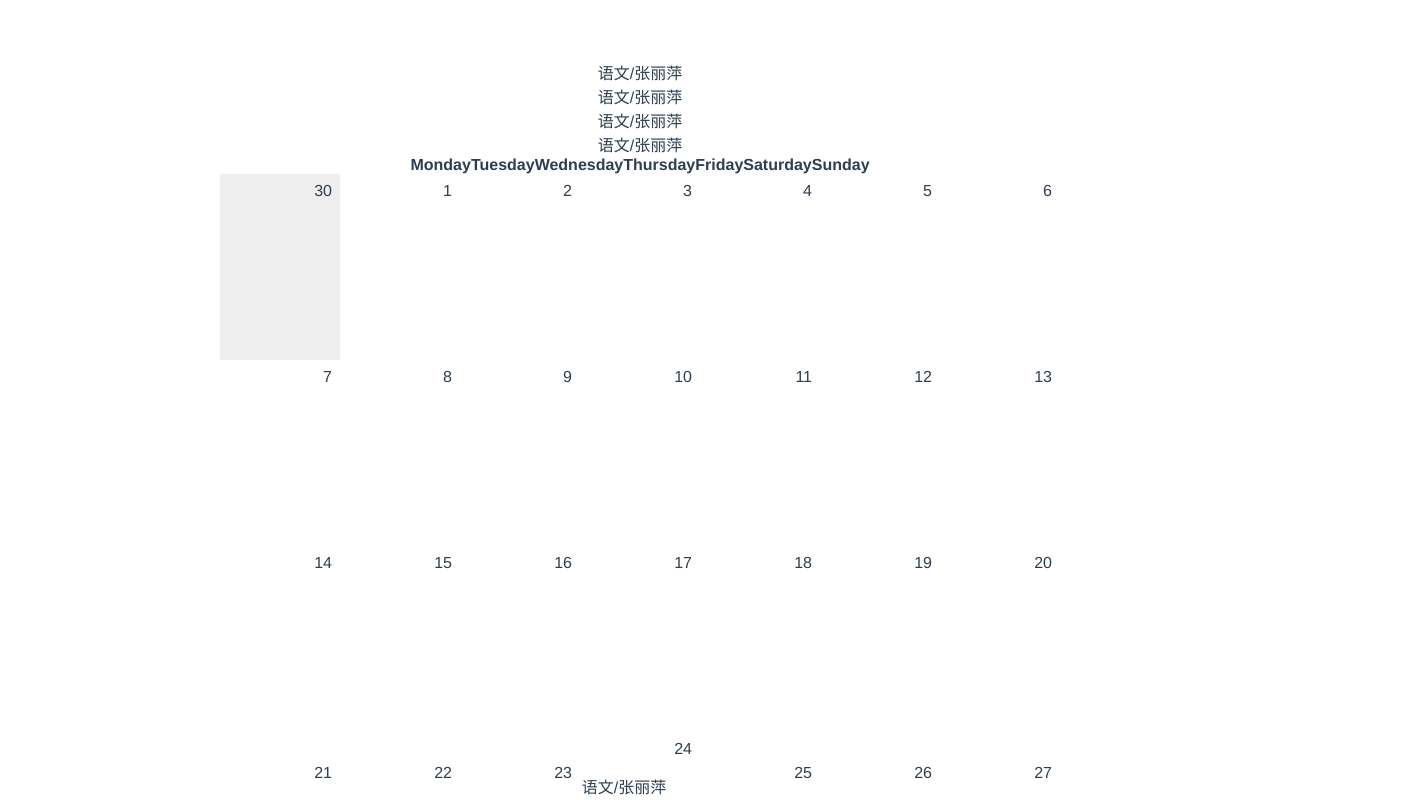
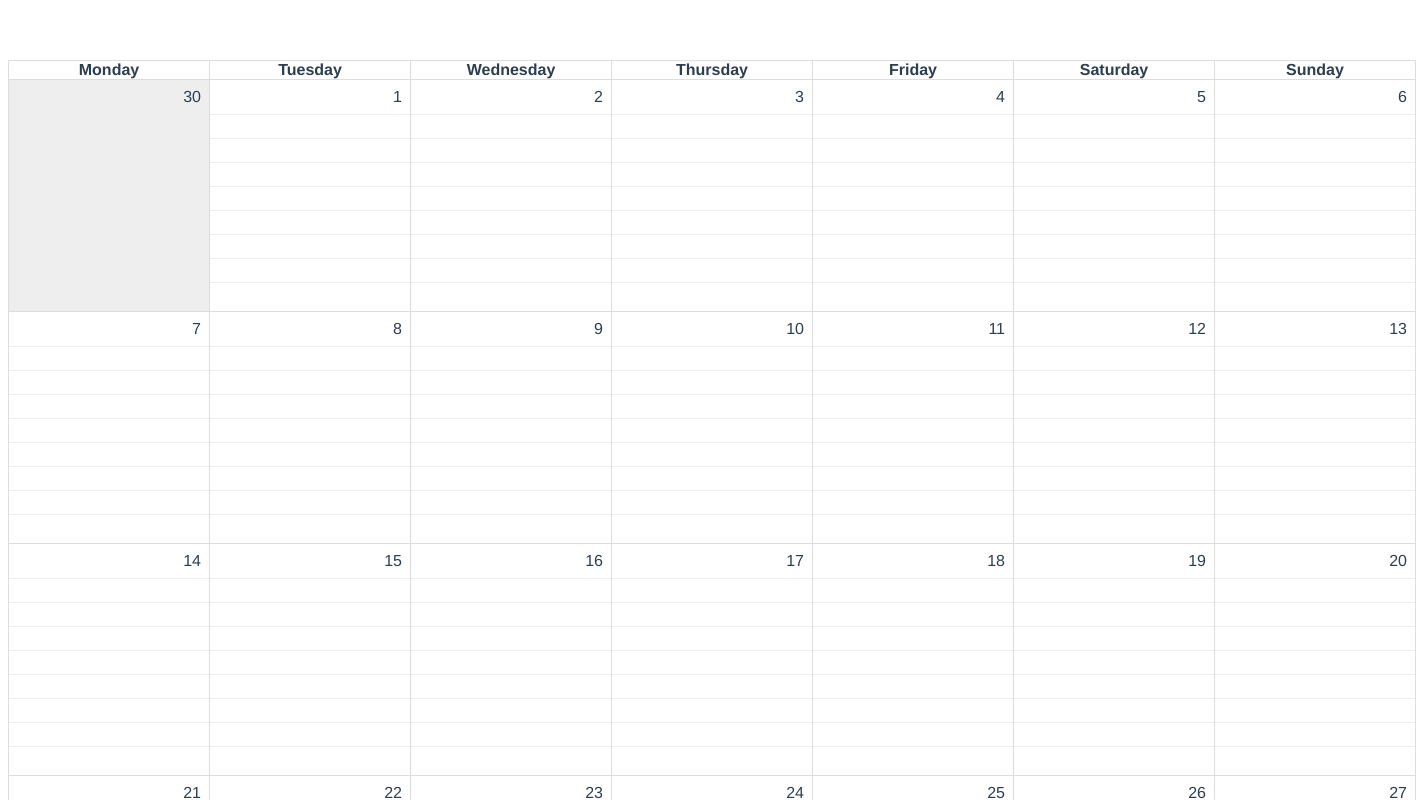
Before and after one commit to dongming2016/mycalendar, a Vue app: page / in a window 1280 px wide. Shown: the top 800 px of the page, 1416 px wide, since content can reach past the window. Built offline with nearby package versions, Linux system fonts and the light colour scheme.

Commit message:
加入可移动的表格

```diff
--- a/src/App.vue
+++ b/src/App.vue
@@ -1,6 +1,6 @@
 <template>
   <div id="app">
-    <day-template :labels="options.labels" :header="fcHeader" :events="events"/>
+    <!-- <day-template :labels="options.labels" :header="fcHeader" :events="events"/> -->
     <MonthTemplate :events="events" :options="options"/>
   </div>
 </template>
@@ -32,7 +32,7 @@ export default {
     return {
       fcHeader: [{id: 1, name: '节次', className: 'fc-my-header'}, {id: 2, name: '日程'}],
       options: { labels },
-      events: [new Event(0, '2018-05-24', '第一节', '语文/张丽萍'), new Event(1, '2018-05-24', '第一节', '语文/张丽萍'), new Event(2, '2018-05-24', '第一节', '语文/张丽萍'), new Event(3, '2018-05-24', '第一节', '语文/张丽萍')]
+      events: [new Event(1, '2018-05-25', '第二节', '语文/张丽萍'), new Event(0, '2018-05-24', '第一节', '语文/张丽萍'), new Event(2, '2018-05-24', '第一节', '语文/张丽萍'), new Event(3, '2018-05-24', '第一节', '语文/张丽萍'), new Event(0, '2018-05-25', '第一节', '', false)]
     }
   }
 }
--- a/src/components/DayTemplate.vue
+++ b/src/components/DayTemplate.vue
@@ -1,20 +1,20 @@
 <template>
   <div>
-    <div :key="item.label" v-for="item in getBody" class="fc-row">
+    <div :key="index" v-for="(item, index) in getBody" class="fc-row">
       <div v-show="item.isLabelShow">{{item.label}}</div>
-      <div>
-        <div :key="item2.time" v-for="item2 in item.events">{{item2.content}}</div>
-      </div>
-    </div>
+        <div :key="item2.id" v-for="item2 in item.events" :class="{'event-not-allowed': !item2.isAllowed()}"
+          ref="fcCell" class="fc-cell">{{item2.content}}</div>
+        </div>
   </div>
 </template>
 
 <script lang="ts">
 import Vue from 'vue'
 import { isPlainObject, isString } from '../util/util'
+import Event from '../model/Event'
 
 export default Vue.extend({
-  props: {labels: Array, header: Array, events: Array, date: Date},
+  props: {labels: Array, header: Array, events: Array, date: null, dailyEvent: Object},
   data () {
     return {
       body: []
@@ -30,9 +30,21 @@ export default Vue.extend({
         } else if (isString(element)) {
           name = element
         }
-        const eventList = (this.events.filter(ele => {
-          return ele.id === element.id
-        }))
+        const events = this.events
+        const eventList = []
+        let isEventExist = false
+        // 如果当前时间有事件，则将事件添加到事件列表中，否则创建一个空的事件
+        for (let i = 0; i < events.length; i++) {
+          if (events[i].getId() === element.id) {
+            eventList.push(events[i])
+            isEventExist = true
+            break
+          }
+          isEventExist = false
+        }
+        if (!isEventExist) {
+          eventList.push(new Event(element.id, this.date, element.name, ''))
+        }
         body.push({
           label: name,
           isLabelShow: this.isLabelShow,
@@ -43,7 +55,8 @@ export default Vue.extend({
     }
   },
   methods: {
-    pushEvent (date, time, content) {
+    moveEvent (rect, content) {
+      console.log(this)
     }
   }
 })
@@ -53,22 +66,31 @@ export default Vue.extend({
   .fc-table {
     position: relative;
   }
-  .fc-table div {
-    text-align: left;
-    position: relative;
-  }
   .fc-header > div {
     display: inline-block;
     margin-right: 8px;
   }
   .fc-body div {
     display: inline-block;
-    margin-right: 8px;
+    width: 100%;
   }
   .fc-body .fc-row {
     display: block;
+    height: 24px;
   }
   .event-table {
     position: absolute;
   }
+  .event-not-allowed {
+    width: 100%;
+    height: 100%;
+    background: #eee;
+    cursor: not-allowed;
+  }
+  .fc-cell {
+    min-width: 60px;
+    height: 24px;
+    line-height: 24px;
+    border-top: 1px solid #eee;
+  }
 </style>
--- a/src/components/MonthTemplate.vue
+++ b/src/components/MonthTemplate.vue
@@ -3,17 +3,20 @@
     <!-- body display date day -->
     <div class="fc-body">
       <div class="fc-head">
-        <strong :key="dayIndex" v-for="dayIndex in 7">{{ (dayIndex - 1) | localeWeekDay(firstDay, locale) }}</strong>
+        <div :key="dayIndex" v-for="dayIndex in 7" class="fc-head-content">
+          <strong>{{ (dayIndex - 1) | localeWeekDay(firstDay, locale) }}</strong>
+        </div>
       </div>
       <div class="fc-table">
         <div class="fc-row" v-for="(week, index) in getCalendar" :key="index">
           <div class="fc-cell" v-for="(day, index2) in week" :key="index2" :class="{'not-current': !day.isCurrentMonth()}">
             <p>{{day.getDayOfMonth()}}</p>
-            <DayTemplate :events="day.getEvents()" :labels="options.labels"/>
+            <DayTemplate :events="day.getEvents()" :date="day.getDate()" :labels="options.labels"  @addEvent="addEvent" ref="child"/>
           </div>
         </div>
       </div>
     </div>
+    <div v-dragable="addEvent" style="position:absolute;">I'm draggable </div>
   </div>
 </template>
 
@@ -22,6 +25,9 @@ import moment from 'moment'
 import DailyEvent from '../model/DailyEvent'
 import { dateUtil } from '../util/dateUtil'
 import DayTemplate from './DayTemplate'
+import alertBox from './alertbox'
+import { positionUtil } from '../util/positionUtil'
+import Event from '../model/Event'
 
 export default {
   props: {
@@ -49,14 +55,26 @@ export default {
     },
     options: {
       type: Object
+    },
+    eventName: {
+      type: String
     }
   },
   components: {
-    DayTemplate
+    DayTemplate,
+    alertBox
   },
   data () {
     return {
-      currentMonth: moment().startOf('month')
+      currentMonth: moment().startOf('month'),
+      alertbox: {
+        title: {
+          show: true,
+          content: '添加课程'
+        },
+        showAlertbox: false
+      },
+      isPalceable: true
     }
   },
   computed: {
@@ -65,6 +83,22 @@ export default {
     }
   },
   methods: {
+    addEvent (rect, content) {
+      // 判断中间点是否在当前元素中
+      const middlePoint = { x: rect.x + rect.width / 2, y: rect.y + rect.height / 2 }
+      const children = this.$refs.child
+      for (let i = 0; i < children.length; i++) {
+        if (positionUtil.isPointInRect(middlePoint, children[i].$el.getBoundingClientRect())) {
+          const grandChildren = children[i].$refs.fcCell
+          for (let j = 0; j < grandChildren.length; j++) {
+            if (positionUtil.isPointInRect(middlePoint, grandChildren[j].getBoundingClientRect())) {
+              this.events.push(new Event(j, children[i].date, children[i].labels[j], content))
+              console.log(this.events)
+            }
+          }
+        }
+      }
+    },
     calCalendar () {
       const startDay = dateUtil.getMonthViewStartDate(this.currentMonth, this.startDay)
       const calendar = []
@@ -87,7 +121,6 @@ export default {
         }
         calendar.push(week)
       }
-      console.log(calendar)
       return calendar
     }
   },
@@ -103,20 +136,43 @@ export default {
 </script>
 
 <style scoped>
+  .fc-table {
+    display: inline-block;
+  }
+  .fc-head {
+    display: flex;
+  }
+  .fc-head-content {
+    display: inline-block;
+    min-width: 200px;
+    border-top: 1px solid #ddd;
+    border-left: 1px solid #ddd;
+  }
+  .fc-head-content:last-child {
+    border-right: 1px solid #ddd;
+  }
   .fc-row {
-    display: block;
+    display: flex;
   }
   .fc-cell {
     display: inline-block;
-    width: 120px;
+    min-width: 200px;
     min-height: 120px;
+    border-top: 1px solid #ddd;
+    border-left: 1px solid #ddd;
+  }
+  .fc-row > .fc-cell:last-child {
+    border-right: 1px solid #ddd;
+  }
+  .fc-row:last-child > .fc-cell {
+    border-bottom: 1px solid #ddd;
   }
   .fc-cell p {
     text-align: right;
-    margin-top: 8px;
-    margin-right: 8px;
+    margin: 8px 8px 8px 0;
   }
   .not-current {
     background: #eee;
+    cursor: not-allowed;
   }
 </style>
--- /dev/null
+++ b/src/components/alertbox.vue
@@ -0,0 +1,49 @@
+<template>
+  <div>
+      <div class="mask"></div>
+      <div class="alertbox" v-dragable>
+          <div class="alertbox-content">
+            <div class="alertbox-title" v-if="alertbox.title.show">{{alertbox.title.content}}</div>
+            <slot name="content"></slot>
+            <div class="alertbox-footer"></div>
+          </div>
+      </div>
+  </div>
+</template>
+
+<script>
+export default {
+  props: ['alertbox']
+}
+</script>
+
+<style scoped>
+    .alertbox-title {
+        border-left: palegreen 8px solid;
+        background: seashell;
+        height: 24px;
+    }
+    .alertbox-content {
+        margin-left: -50%;
+        min-width: 140px;
+        background: #fff;
+        box-shadow: 4px 4px 8px 0 grey
+    }
+    .mask {
+        width: 100%;
+        height: 100%;
+        position: absolute;
+        z-index: 9998;
+        left: 0;
+        top: 0;
+        background-attachment: scroll;
+        background: #767676;
+        opacity: 0.4;
+    }
+    .alertbox {
+        position: absolute;
+        top: 50%;
+        left: 50%;
+        z-index: 9999;
+    }
+</style>
--- a/src/directive/Dragable.js
+++ b/src/directive/Dragable.js
@@ -1,11 +1,9 @@
 export default {
   bind: function (el, binding) {
     let element = el
-    const isPlaceable = binding.isPlaceable
     element.onmousedown = function (event) {
     // Prevent default dragging of selected content
       event.preventDefault()
-      element.style.position = 'absolute'
       // record the mouse to the border of the element
       let startX = event.pageX - element.offsetLeft
       let startY = event.pageY - element.offsetTop
@@ -18,10 +16,10 @@ export default {
       }
 
       document.onmouseup = function (event) {
-        if (!isPlaceable) {
-          element.style.left = startX + 'px'
-          element.style.top = startY + 'px'
-        }
+        const isPlaceable = binding.value
+        isPlaceable.call({}, event.srcElement.getBoundingClientRect(), event.srcElement.innerHTML)
+        event.srcElement.style.left = startX + 'px'
+        event.srcElement.style.top = startY + 'px'
         document.onmousemove = null
         document.onmouseup = null
       }
--- a/src/model/DailyEvent.js
+++ b/src/model/DailyEvent.js
@@ -2,7 +2,7 @@ import moment from 'moment'
 
 export default class DailyEvent {
   /**
-   * 当前天可能不在当前日历视图的月中
+   * 一天的事件，当前天可能不在当前日历视图的月中，可能存在某段事件不能安排课程
    * @param {*当前月} currentMonth
    * @param {*当前日期} date
    * @param {*当前事件} events
--- a/src/model/Event.js
+++ b/src/model/Event.js
@@ -1,23 +1,32 @@
-import moment from 'moment'
+import EventTime from './eventTime'
 
 export default class Event {
-  constructor (id, currDate, time, content) {
-    this.id = id
-    this.currDate = moment(currDate)
-    this.time = time
+  /**
+   * 事件模型
+   * @param {*} id
+   * @param {*当前日期} currDate
+   * @param {*当前事件发生在一天中的时间，如第一节} time
+   * @param {*事件内容} content
+   */
+  constructor (id, currDate, time, content = '', isIdle = true) {
+    this.eventTime = new EventTime(id, currDate, time, isIdle)
     this.content = content
   }
 
+  isAllowed () {
+    return this.eventTime.isIdle
+  }
+
   getId () {
-    return this.id
+    return this.eventTime.id
   }
 
   getCurrDate () {
-    return this.currDate
+    return this.eventTime.currDate
   }
 
   getTime () {
-    return this.time
+    return this.eventTime.time
   }
 
   getContent () {
--- /dev/null
+++ b/src/model/eventTime.js
@@ -0,0 +1,10 @@
+import moment from 'moment'
+
+export default class EventTime {
+  constructor (id, currDate, time, isIdle) {
+    this.id = id
+    this.currDate = moment(currDate)
+    this.time = time
+    this.isIdle = isIdle
+  }
+}
--- /dev/null
+++ b/src/util/positionUtil.js
@@ -0,0 +1,6 @@
+export const positionUtil = {
+  // 当前点是否在长方形中
+  isPointInRect (point, rect) {
+    return point.x > rect.left && point.x < rect.right && point.y > rect.top && point.y < rect.bottom
+  }
+}
--- a/vue.config.js
+++ b/vue.config.js
@@ -15,5 +15,16 @@ module.exports = {
                 test:/\.scss$|.vue$/,
             }
         }
-    }
+    },
+    // 配置 webpack-dev-server 行为。
+  devServer: {
+    open: process.platform === 'darwin',
+    host: '0.0.0.0',
+    port: 8080,
+    https: false,
+    hotOnly: false,
+    // 查阅 https://github.com/vuejs/vue-doc-zh-cn/vue-cli/cli-service.md#配置代理
+    proxy: null, // string | Object
+    before: app => {}
+  },
 }
```
